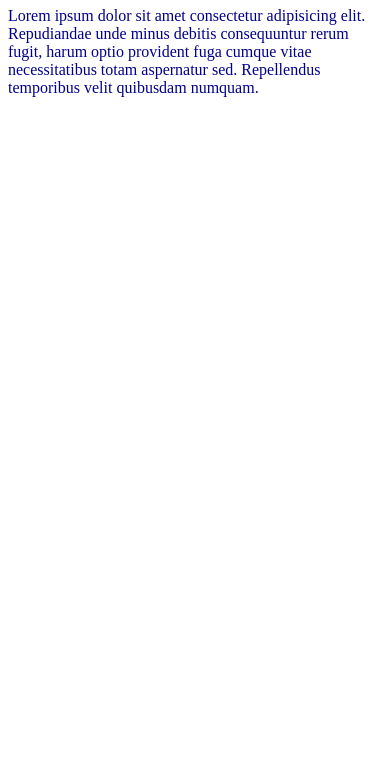
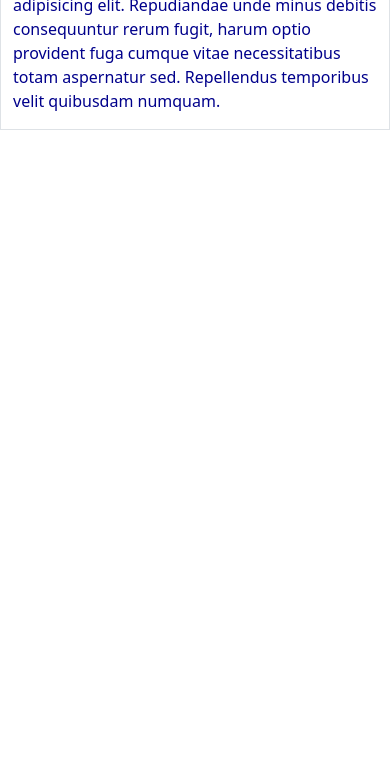
Before and after one commit to kanybekd/simple_app_testing, a website: page index.html in a window 390 px wide. Shown: the part 73-844 px from the top of the page. Drawn offline with nearby package versions, Linux system fonts and the light colour scheme.

Commit message:
made responsive app

```diff
--- a/index.html
+++ b/index.html
@@ -5,15 +5,25 @@
     <meta charset="UTF-8">
     <meta http-equiv="X-UA-Compatible" content="IE=edge">
     <meta name="viewport" content="width=device-width, initial-scale=1.0">
+    <link rel="stylesheet" href="./node_modules/bootstrap/dist/css/bootstrap.min.css">
     <title>Document</title>
 </head>
 
 <body>
-    <h1 style="color:red;background-color: teal;">hello world</h1>
-    <p style="color:darkblue">Lorem ipsum dolor sit amet consectetur adipisicing elit. Repudiandae unde minus debitis
-        consequuntur rerum fugit,
-        harum optio provident fuga cumque vitae necessitatibus totam aspernatur sed. Repellendus temporibus velit
-        quibusdam numquam.</p>
+    <div class="container">
+        <div class="row">
+            <div class="col border">
+
+                <h1 style="color:red;background-color: teal;">hello world</h1>
+                <p style="color:darkblue">Lorem ipsum dolor sit amet consectetur adipisicing elit. Repudiandae unde
+                    minus debitis
+                    consequuntur rerum fugit,
+                    harum optio provident fuga cumque vitae necessitatibus totam aspernatur sed. Repellendus temporibus
+                    velit
+                    quibusdam numquam.</p>
+            </div>
+        </div>
+    </div>
 </body>
 
 </html>
```
Also changed, not shown: package.json (added, +22 -0 lines), 2 other files.
